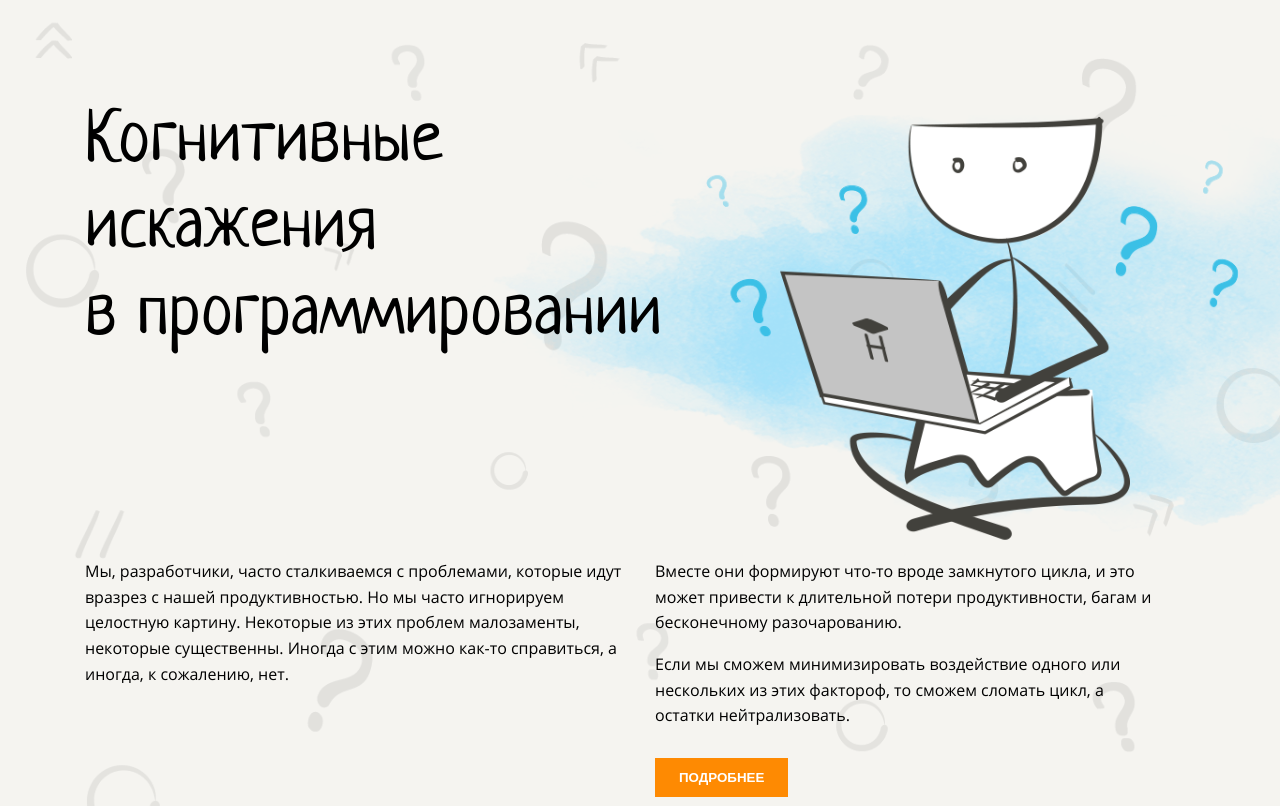
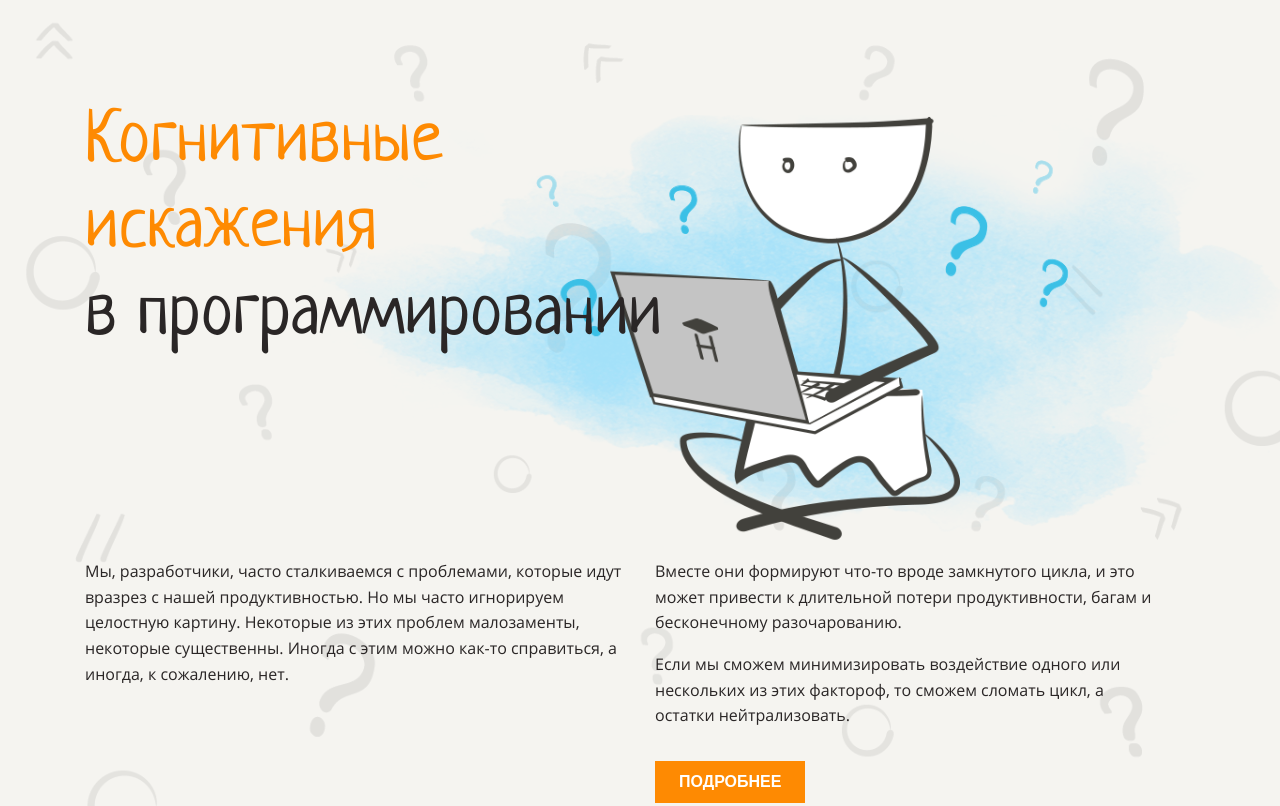
Before and after one commit to poludnev/layout-designer-project-lvl1, a website: page src/index.html in a window 1280 px wide. Shown: the top 806 px of the page. Drawn offline with Linux system fonts and the light colour scheme.

Commit message:
3d try Please enter the commit message for your changes. Lines starting

```diff
--- a/src/index.html
+++ b/src/index.html
@@ -10,12 +10,13 @@
 </head>
 <body>
 <header>
-    <section>
-        <img src="../src/images/main.png" alt="main">
+    <section class="text-dark">
+        <img src="./images/main.png" alt="main">
         <div class="title max-w-1110">
 
 
-            <div class="h1 ">Когнитивные<br>искажения<br>в программировании</div>
+            <div class="h1"><span class="text-primary">Когнитивные<br>искажения</span><br>в программировании</div>
+
         </div>
         <div class="d-flex max-w-1110 mt-200">
             <div class="intro max-width-540 mr-30">
@@ -24,7 +25,7 @@
             <div class="intro max-width-540 mr-30">
                 <p class="">Вместе они формируют что-то вроде замкнутого цикла, и это может привести к длительной потери продуктивности, багам и бесконечному разочарованию.</p>
                 <p class="">Если мы сможем минимизировать воздействие одного или нескольких из этих фактороф, то сможем сломать цикл, а остатки нейтрализовать.</p>
-                <button class="btn btn-primary text-uppercase text-bold border-0 mt-1em">Подробнее</button>
+                <button class="btn btn-primary text-uppercase text-bold border-0 mt-1em"><p style="font-size: 16px;">Подробнее</p></button>
             </div>
         </div>
 
@@ -110,7 +111,7 @@
         <div class="max-w-1110">
             <div class="d-flex">
                 <div class="figure mr-30">
-                    <img src="../src/images/1.png" alt="ikea effcet">
+                    <img src="./images/1.png" alt="ikea effcet">
                 </div>
                 <div>
                     <div class="text-secondary">Когнитивные искажения</div>
--- a/src/styles/style.css
+++ b/src/styles/style.css
@@ -55,6 +55,10 @@ p {
   margin: 0;
 }
 
+.title {
+  position: relative;
+}
+
 main {
   /* background-color: skyblue; */
 }
@@ -81,7 +85,7 @@ section::before {
 
 section {
   position: relative;
-  z-index: 1;
+  /* z-index: 1; */
 
   padding-top: 100px;
   padding-bottom: 100px;
@@ -94,7 +98,7 @@ section {
 header section img {
   position: absolute;
   top: 55px;
-  right: -270px;
+  right: -100px;
 
   height: 525px;
 }
@@ -187,6 +191,11 @@ header section img {
 
 .intro > p {
   margin-bottom: 1em;
+  /* font-size: 16px; */
+}
+
+.intro button {
+  font-size: 16px;
 }
 
 .text-uppercase {
@@ -249,6 +258,10 @@ header section img {
 
 .text-brown {
   color: var(--brown);
+}
+
+.text-dark {
+  color: var(--dark);
 }
 
 .text-34px {
```
